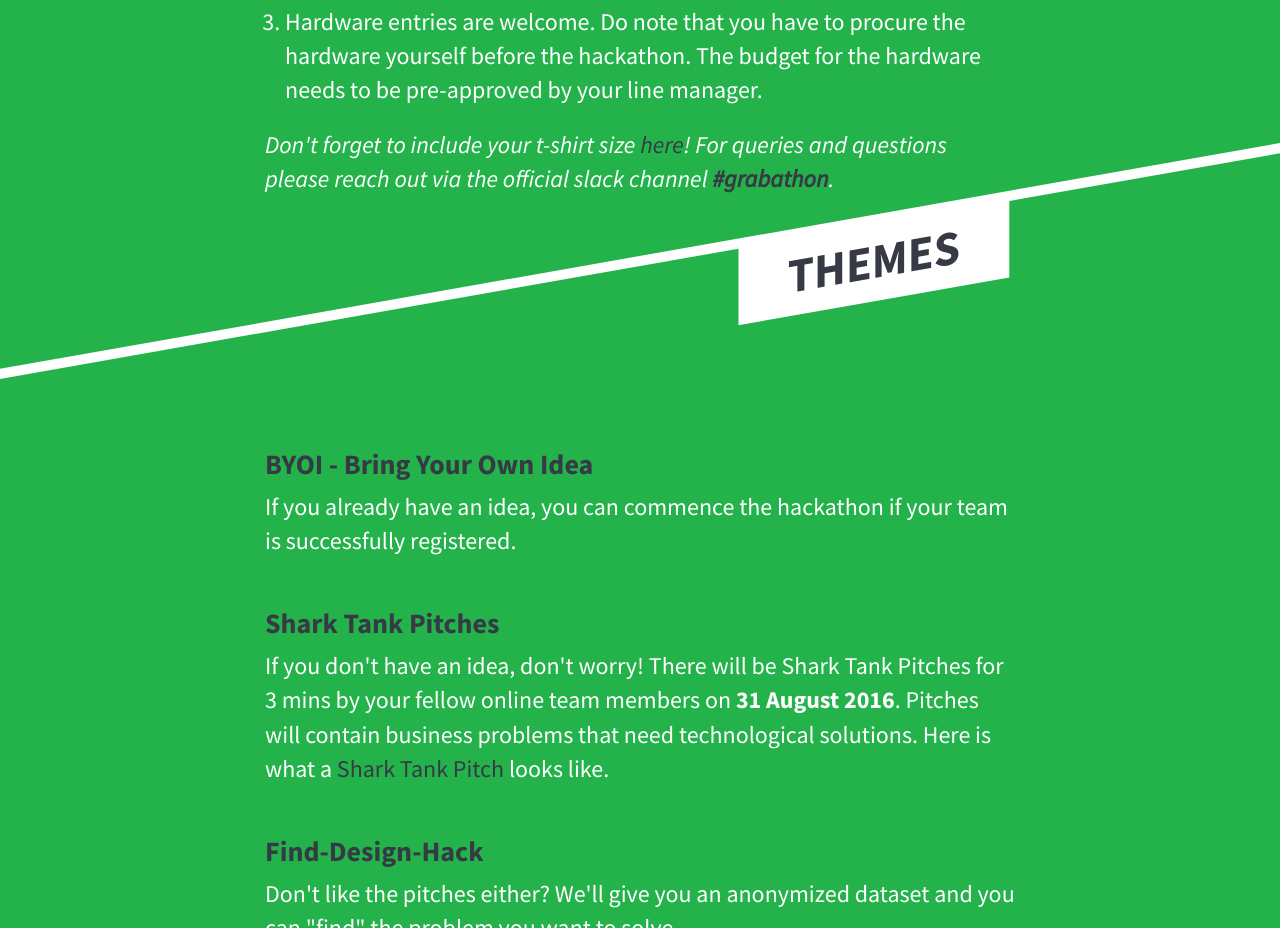
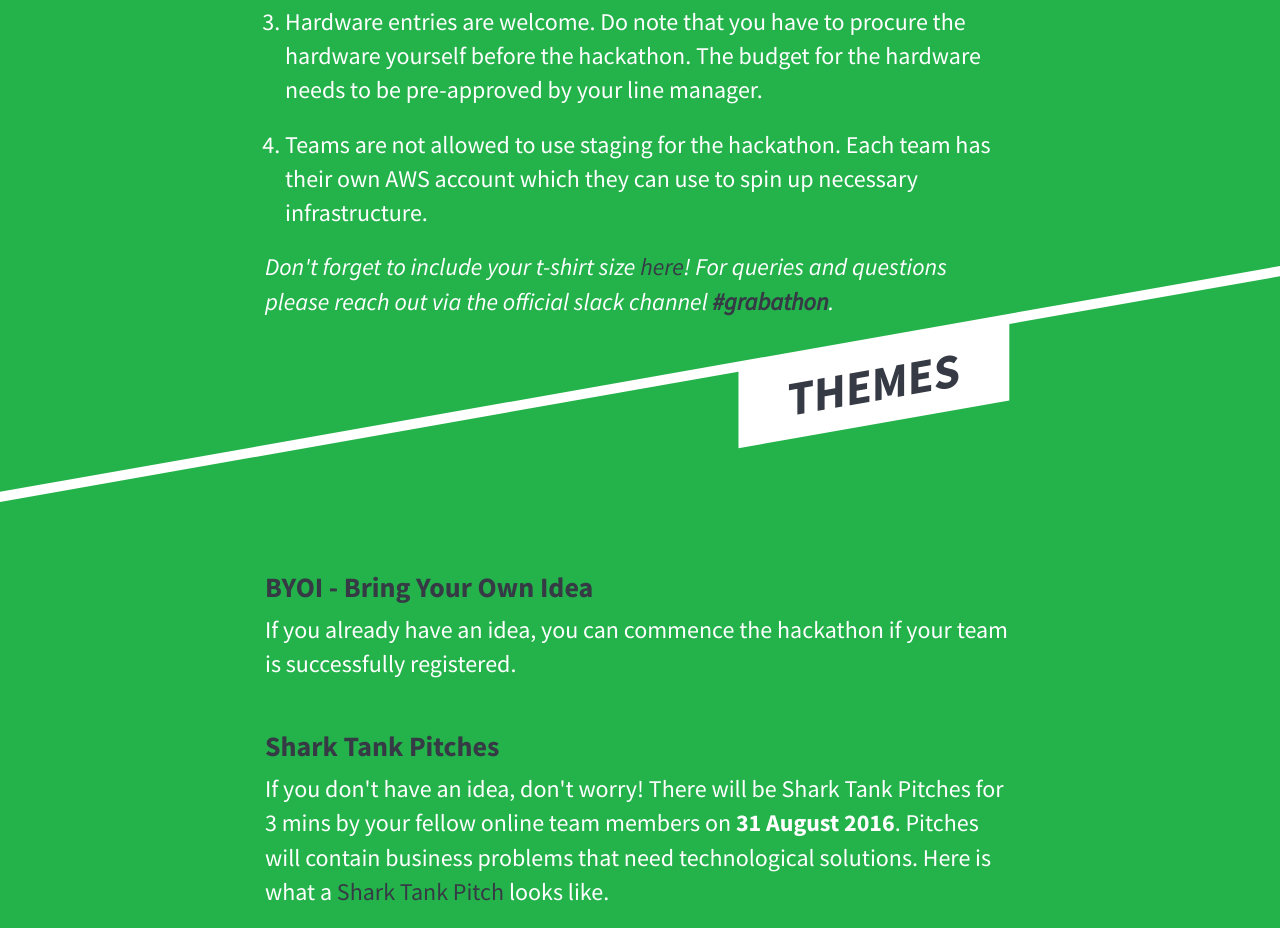
Before and after one commit to grab/hackathon, a website: page 4.0/index.html in a window 1280 px wide. Shown: the part 1480-2408 px from the top of the page. Drawn offline with nearby package versions, Linux system fonts and the light colour scheme.

Commit message:
Add new rule about not using staging

```diff
--- a/4.0/index.html
+++ b/4.0/index.html
@@ -77,6 +77,7 @@
                                 <li>75% of you told us you want to hack all night with your colleagues and have fun, so we are opening up the Grabathon. Your Grabathon submissions needn't be solving a problem for Grab; we've opened it up. <span class="hashtag">#GFF</span></li>
                                 <li>Team Size: 3-5 pax. Please register your teams before 05 September 2016 via this <a href="https://goo.gl/KuVwtu" target="_blank">Google sheet</a>.</li>
                                 <li>Hardware entries are welcome. Do note that you have to procure the hardware yourself before the hackathon. The budget for the hardware needs to be pre-approved by your line manager.</li>
+                                <li>Teams are not allowed to use staging for the hackathon. Each team has their own AWS account which they can use to spin up necessary infrastructure.</li>
                             </ol>
                             <em>Don't forget to include your t-shirt size <a href="http://grb.to/onlinetees" target="_blank">here</a>! For queries and questions please reach out via the official slack channel <a href="https://grab.slack.com/messages/grabathon/" target="_blank"><strong>#grabathon</strong></a>.</em>
                         </div>
```
